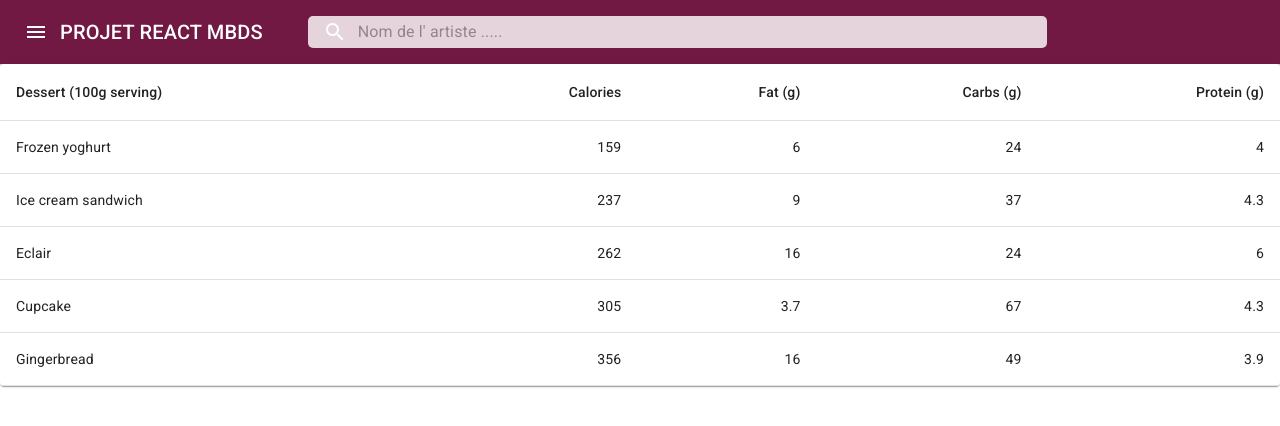
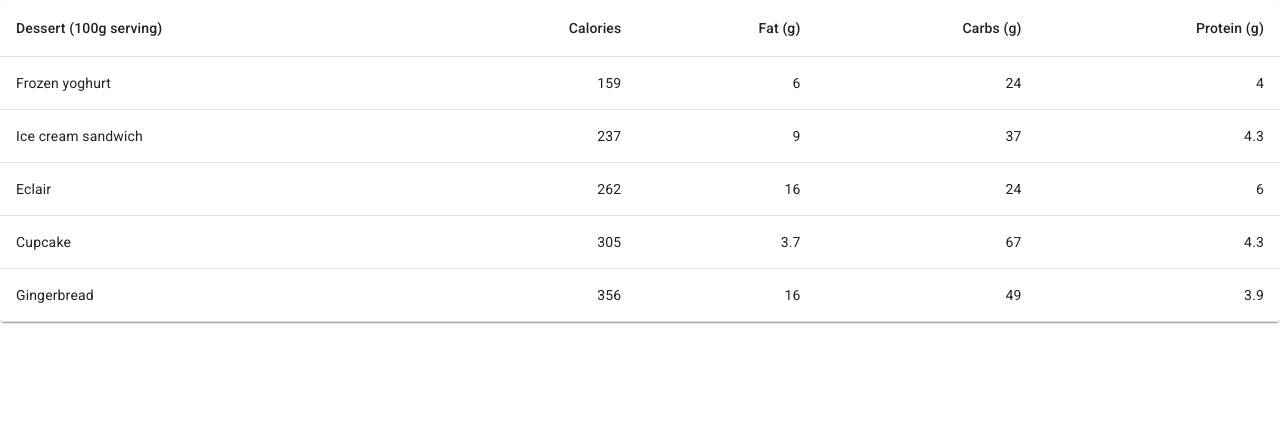
Before and after one commit to tolotravalery/tpMetallicaValMBDS, a React (Create React App) app: page /ui in a window 1280 px wide. Shown: the top 426 px of the page. Built offline with nearby package versions, Linux system fonts and the light colour scheme.

Commit message:
search vers lien OK

```diff
--- a/src/App.js
+++ b/src/App.js
@@ -15,9 +15,9 @@ function App() {
 
     return (
         <div className="App-grow">
-            <Search/>
             <BrowserRouter>
-                <Route exact path="/artiste/:artiste" component={Artiste}></Route>
+                <Route exact path="/" component={Search}></Route>
+                <Route path="/artiste/:artiste" component={Artiste}></Route>
                 <Route path="/ui" component={TestMaterialUI}></Route>
                 <Route path="/photos/:id" component={Photos}></Route>
                 <Route path="/obligatoire" component={GroupeRock}></Route>
--- a/src/components/Reponse.js
+++ b/src/components/Reponse.js
@@ -1,13 +1,12 @@
 import React from 'react';
 import "./Reponse.css";
-import Link from "@material-ui/core/Link";
+import {Link} from "react-router-dom";
 import ListItem from "@material-ui/core/ListItem";
 import Avatar from "@material-ui/core/Avatar";
 import ListItemText from "@material-ui/core/ListItemText";
 import Divider from "@material-ui/core/Divider";
 
 const Reponse = ({reponse}) => {
-
     return (
         <Link to={"/artiste/"+ reponse.name}>
             <ListItem button >
@@ -16,7 +15,6 @@ const Reponse = ({reponse}) => {
             </ListItem>
             <Divider />
         </Link>
-
     );
 
 };
```
